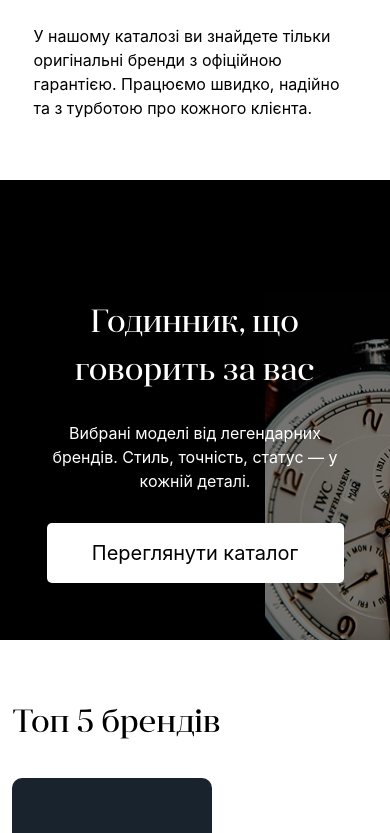
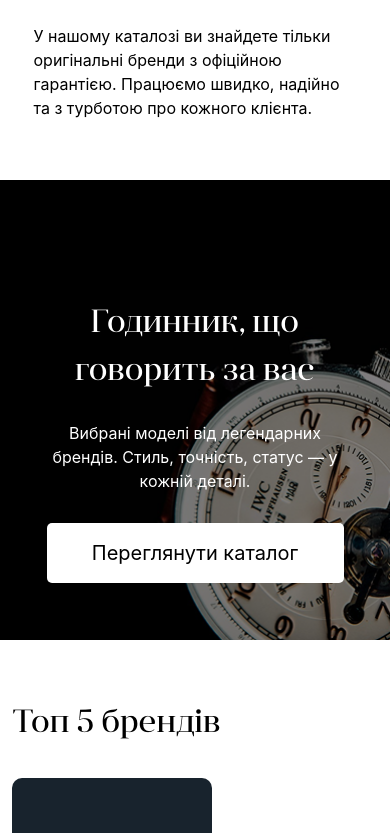
Before and after one commit to WILSONPLUR/watch-store, a Next.js app: page / in a window 390 px wide. Shown: the part 1127-1960 px from the top of the page. Built offline with nearby package versions, Linux system fonts and the light colour scheme.

Commit message:
fix: watch image

```diff
--- a/src/app/sections/Watch/Watch.module.css
+++ b/src/app/sections/Watch/Watch.module.css
@@ -182,6 +182,7 @@
 
   .watchRight {
     position: absolute;
+    width: 100%;
     bottom: 0;
     right: 0;
     z-index: 10;
@@ -200,6 +201,7 @@
   .watchImg {
     height: 350px;
     width: 360px;
+    right: -90px;
     object-fit: cover;
   }
 
@@ -209,16 +211,4 @@
     padding: 15px 10px;
     margin-top: 20px;
   }
-
-  /* .watch::after {
-    content: "";
-    position: absolute;
-    top: 0;
-    left: 0;
-    width: 100%;
-    height: 100%;
-    background-color: var(--darkblack);
-    opacity: 0.7;
-    z-index: 0;
-  } */
 }
```
